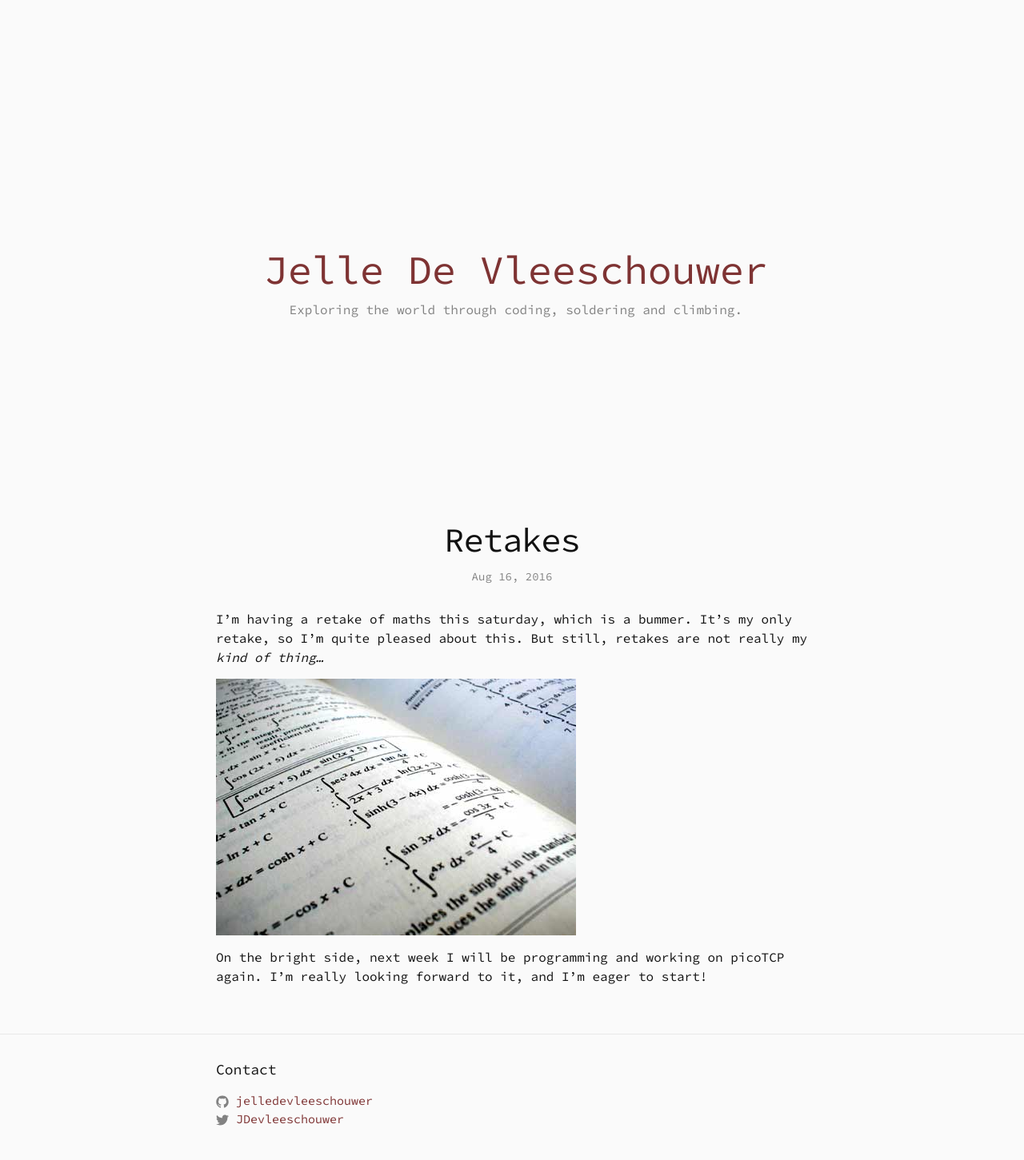
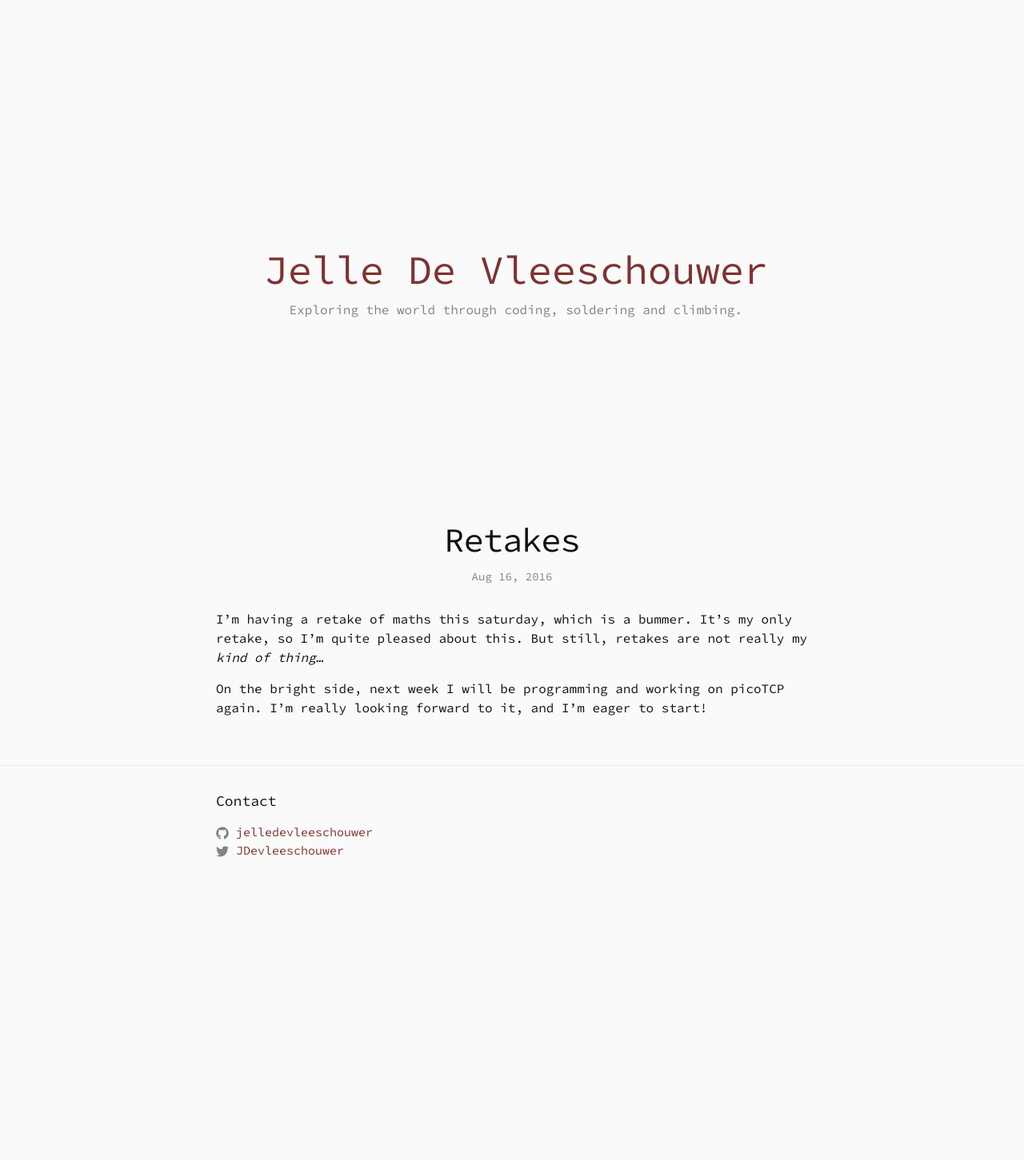
Before and after one commit to jelledevleeschouwer/jelledevleeschouwer.github.io, a Jekyll site: the page built from _posts/2016-08-16-retakes.markdown, in a window 1280 px wide. Shown: the whole page at 80% size. Built offline with Jekyll 4.4.1, drawn with Linux system fonts in a browser that asks for light colours; after the commit the page ends 1115 px from its top, so only the background shows below that.

Commit message:
Removed test

```diff
--- a/_posts/2016-08-16-retakes.markdown
+++ b/_posts/2016-08-16-retakes.markdown
@@ -8,6 +8,4 @@ published: true
 
 I'm having a retake of maths this saturday, which is a bummer. It's my only retake, so I'm quite pleased about this. But still, retakes are not really my _kind of thing..._
 
-![Maths]({{ site.url }}/assets/img/textbook.jpg)
-
 On the bright side, next week I will be programming and working on picoTCP again. I'm really looking forward to it, and I'm eager to start!
```
